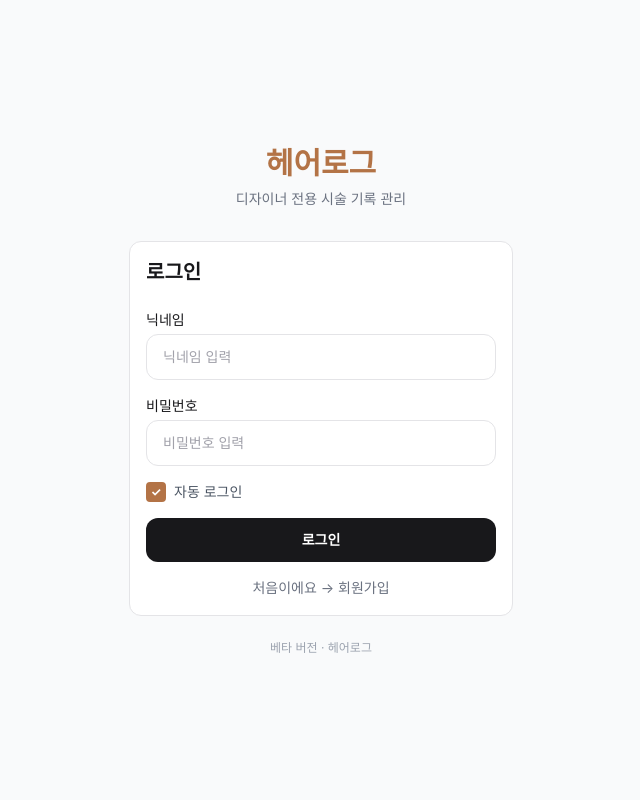
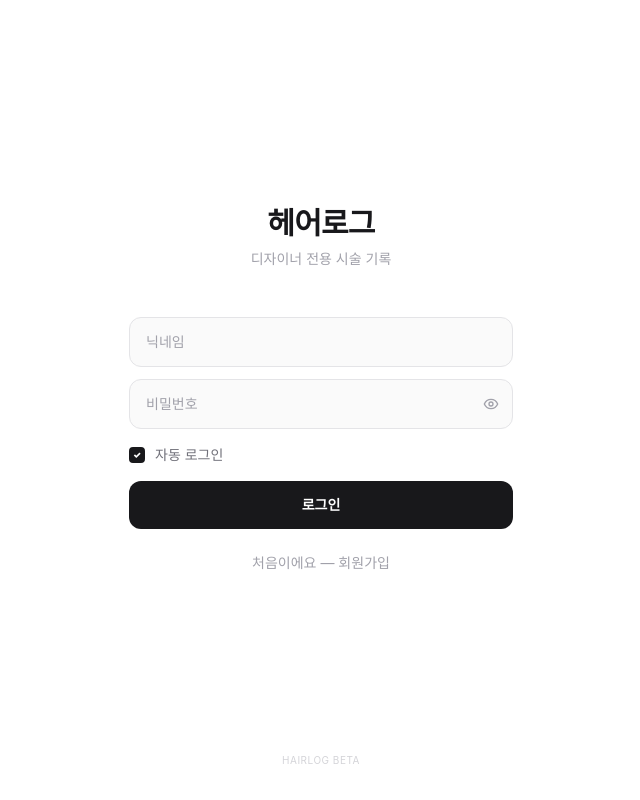
Before and after one commit to hairlog/hairlog-beta, a Next.js app: page / in a window 1280 px wide. Shown: the whole page, without its empty margins (319-959 px from the left). Built offline with nearby package versions, Linux system fonts and the light colour scheme.

Commit message:
Update index.tsx

```diff
--- a/pages/index.tsx
+++ b/pages/index.tsx
@@ -1,6 +1,7 @@
 import { useState, useEffect } from 'react'
 import { useRouter } from 'next/router'
 import { getSession, setSession } from '../lib/auth'
+import { Eye, EyeOff } from 'lucide-react'
 
 export default function Login() {
   const router = useRouter()
@@ -8,6 +9,7 @@ export default function Login() {
   const [nickname, setNickname] = useState('')
   const [password, setPassword] = useState('')
   const [autoLogin, setAutoLogin] = useState(true)
+  const [showPw, setShowPw] = useState(false)
   const [error, setError] = useState('')
   const [loading, setLoading] = useState(true)
 
@@ -34,60 +36,85 @@ export default function Login() {
   }
 
   if (loading) return (
-    <div className="min-h-screen flex items-center justify-center bg-gray-50">
-      <p className="text-gray-400 text-sm">불러오는 중...</p>
+    <div className="min-h-screen flex items-center justify-center bg-white">
+      <p className="text-zinc-400 text-sm">불러오는 중...</p>
     </div>
   )
 
   return (
-    <div className="min-h-screen flex flex-col items-center justify-center px-4 bg-gray-50">
-      <div className="w-full max-w-sm">
-        <div className="text-center mb-8">
-          <h1 className="text-3xl font-bold text-accent">헤어로그</h1>
-          <p className="text-gray-500 mt-2 text-sm">디자이너 전용 시술 기록 관리</p>
+    <div className="min-h-screen bg-white flex flex-col">
+      {/* 상단 로고 영역 */}
+      <div className="flex-1 flex flex-col items-center justify-center px-8 pt-16 pb-8">
+        <div className="text-center mb-12">
+          <h1 className="text-3xl font-bold tracking-tight text-zinc-900">헤어로그</h1>
+          <p className="text-sm text-zinc-400 mt-2">디자이너 전용 시술 기록</p>
         </div>
-        <div className="card">
-          <h2 className="text-xl font-semibold mb-6">{isSignup ? '회원가입' : '로그인'}</h2>
 
+        <div className="w-full max-w-sm space-y-4">
+          {/* 회원가입 안내 */}
           {isSignup && (
-            <div className="bg-amber-50 border border-amber-200 rounded-xl p-3 mb-4">
-              <p className="text-xs text-amber-700 leading-relaxed">
-                ⚠️ 현재는 베타 서비스 기간으로 기본 정보(이메일, 전화번호 등)를 받고 있지 않아서, 닉네임과 비밀번호 분실 시 찾을 수가 없습니다.<br /><br />
-                <strong>반드시 핸드폰 메모장에 닉네임과 비밀번호를 저장해 놓으세요!</strong>
+            <div className="border border-zinc-200 rounded-xl p-4">
+              <p className="text-xs text-zinc-500 leading-relaxed">
+                베타 기간 중 닉네임·비밀번호 분실 시 복구가 불가합니다.{' '}
+                <span className="font-semibold text-zinc-800">메모장에 꼭 저장해 두세요.</span>
               </p>
             </div>
           )}
 
-          <form onSubmit={handleSubmit} className="space-y-4">
+          {/* 폼 */}
+          <form onSubmit={handleSubmit} className="space-y-3">
             <div>
-              <label className="block text-sm font-medium mb-1">닉네임</label>
-              <input className="input" value={nickname} onChange={e => setNickname(e.target.value)} placeholder="닉네임 입력" required />
+              <input
+                className="w-full bg-zinc-50 border border-zinc-200 rounded-xl px-4 py-3.5 text-sm focus:outline-none focus:border-zinc-400 transition placeholder:text-zinc-400 font-medium"
+                value={nickname}
+                onChange={e => setNickname(e.target.value)}
+                placeholder="닉네임"
+                required
+              />
             </div>
-            <div>
-              <label className="block text-sm font-medium mb-1">비밀번호</label>
-              <input className="input" type="password" value={password} onChange={e => setPassword(e.target.value)} placeholder="비밀번호 입력" required />
+            <div className="relative">
+              <input
+                className="w-full bg-zinc-50 border border-zinc-200 rounded-xl px-4 py-3.5 pr-11 text-sm focus:outline-none focus:border-zinc-400 transition placeholder:text-zinc-400 font-medium"
+                type={showPw ? 'text' : 'password'}
+                value={password}
+                onChange={e => setPassword(e.target.value)}
+                placeholder="비밀번호"
+                required
+              />
+              <button type="button" onClick={() => setShowPw(!showPw)}
+                className="absolute right-3.5 top-1/2 -translate-y-1/2 text-zinc-400 hover:text-zinc-600 transition">
+                {showPw ? <EyeOff size={16} /> : <Eye size={16} />}
+              </button>
             </div>
+
+            {/* 자동로그인 */}
             {!isSignup && (
-              <label className="flex items-center gap-2 cursor-pointer">
+              <label className="flex items-center gap-2.5 cursor-pointer py-1">
                 <div onClick={() => setAutoLogin(!autoLogin)}
-                  className={`w-5 h-5 rounded border-2 flex items-center justify-center transition ${autoLogin ? 'bg-accent border-accent' : 'border-gray-300'}`}>
-                  {autoLogin && <span className="text-white text-xs font-bold">✓</span>}
+                  className={'w-4 h-4 rounded border-2 flex items-center justify-center transition ' +
+                    (autoLogin ? 'bg-zinc-900 border-zinc-900' : 'border-zinc-300')}>
+                  {autoLogin && <span className="text-white text-[9px] font-black">✓</span>}
                 </div>
-                <span className="text-sm text-gray-600">자동 로그인</span>
+                <span className="text-sm text-zinc-500">자동 로그인</span>
               </label>
             )}
-            {error && <p className="text-red-500 text-sm">{error}</p>}
-            <button type="submit" className="btn-primary w-full" disabled={loading}>
+
+            {error && <p className="text-red-500 text-xs text-center">{error}</p>}
+
+            <button type="submit" disabled={loading}
+              className="w-full py-3.5 bg-zinc-900 text-white text-sm font-semibold rounded-xl hover:bg-zinc-800 active:scale-[0.99] transition disabled:opacity-40 mt-1">
               {loading ? '처리 중...' : (isSignup ? '가입하기' : '로그인')}
             </button>
           </form>
+
           <button onClick={() => { setIsSignup(!isSignup); setError('') }}
-            className="w-full text-center text-sm text-gray-500 mt-4 hover:text-accent">
-            {isSignup ? '이미 계정이 있어요 → 로그인' : '처음이에요 → 회원가입'}
+            className="w-full text-center text-sm text-zinc-400 py-2 hover:text-zinc-600 transition">
+            {isSignup ? '이미 계정이 있어요' : '처음이에요 — 회원가입'}
           </button>
         </div>
-        <p className="text-xs text-gray-400 text-center mt-6">베타 버전 · 헤어로그</p>
       </div>
+
+      <p className="text-[10px] text-zinc-300 text-center pb-8 tracking-wider">HAIRLOG BETA</p>
     </div>
   )
 }
```
